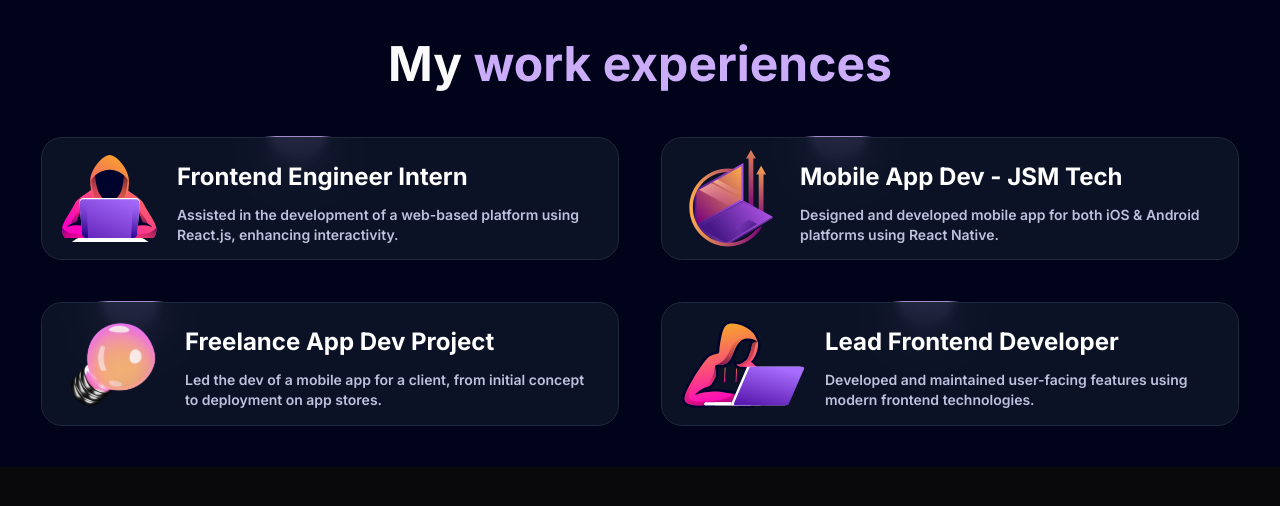
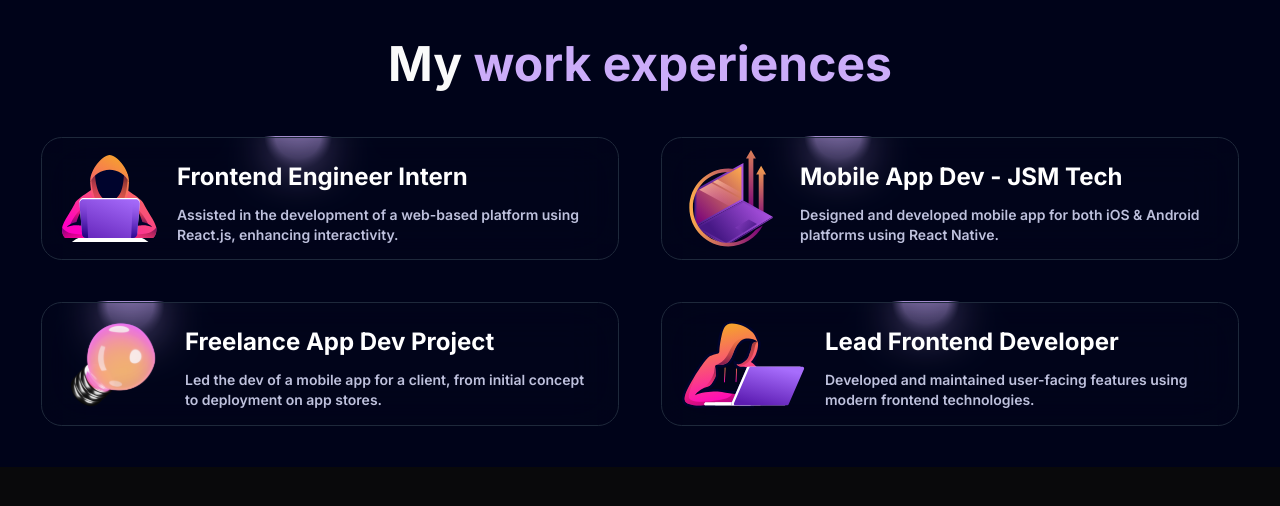
Before and after one commit to airxist/portfolio-main, a Next.js app: page / in a window 1280 px wide. Shown: the top 506 px of the page. Built offline with nearby package versions, Linux system fonts and the light colour scheme.

Commit message:
modified the moving border to  have an icy feel

```diff
--- a/components/ui/MovingBorders.tsx
+++ b/components/ui/MovingBorders.tsx
@@ -56,7 +56,7 @@ export function Button({
 
       <div
         className={cn(
-          "relative bg-slate-900/[0.8] border border-slate-800 backdrop-blur-xl text-white flex items-center justify-center w-full h-full text-sm antialiased",
+          "relative bg-slate-900/[0.1] border border-slate-800 backdrop-blur-xl text-white flex items-center justify-center w-full h-full text-sm antialiased",
           className
         )}
         style={{
```
